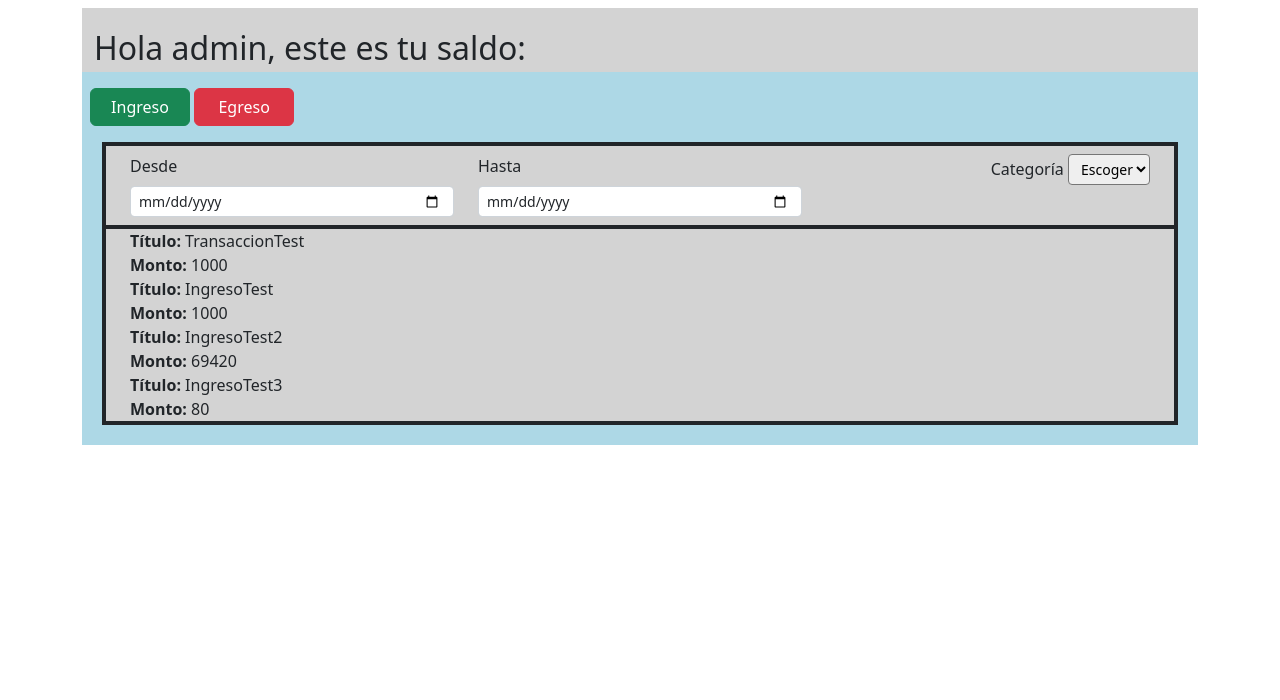
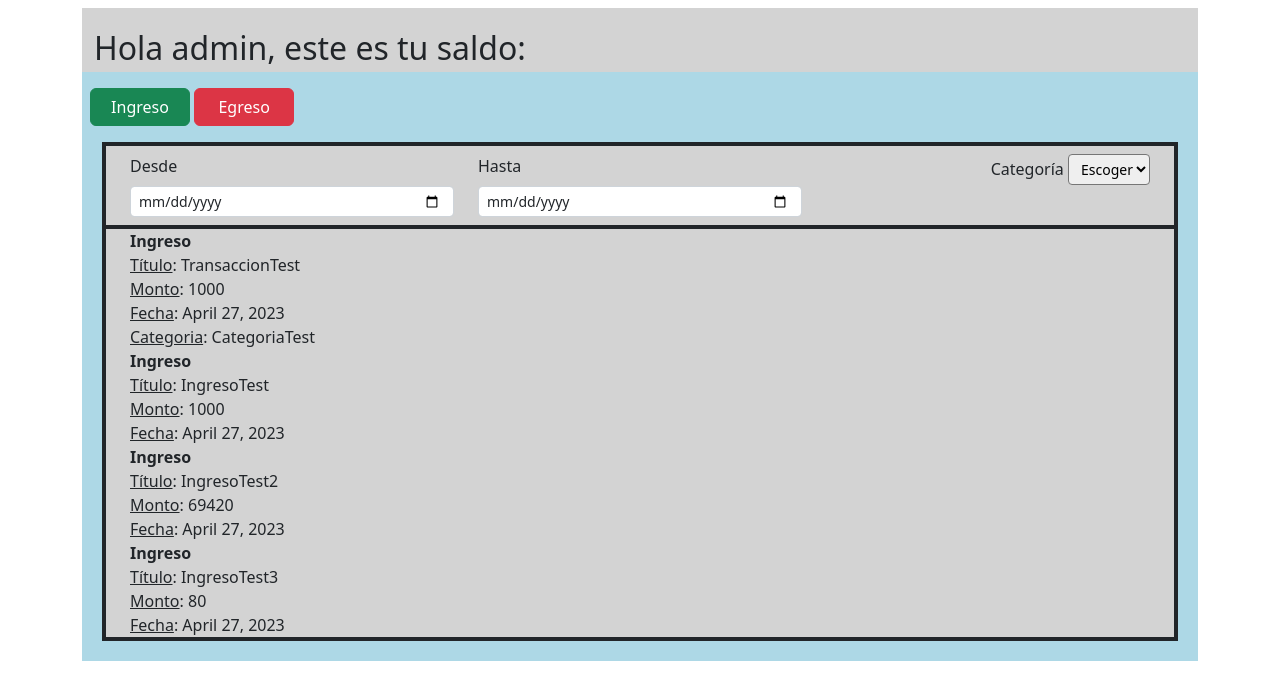
Before and after one commit to DCC-CC4401/2023-1-Grupo-27, a Django app: page /mainApp/ in a window 1280 px wide. Shown: the part 62-762 px from the top of the page. Run offline with Django 4.2, Linux system fonts and the light colour scheme; a user stored in the database is signed in; data comes from the database, SQL or seed files in the repository; both versions use the stored data as it was after the commit.

Commit message:
Feat: Added ingresar functionality to the view, also did some modification to the index.html

```diff
--- a/FinanceManager/mainApp/templates/index.html
+++ b/FinanceManager/mainApp/templates/index.html
@@ -95,17 +95,22 @@
                         <div class="col text-end">
                             <label for="categoriaEscoger" class="form-label">Categoría</label>
                             <select class="form-select-sm" aria-label="categoriaEscoger" id="categoriaEscoger">
-                                <option value="none">Escoger</option>
-                                <option value="1">One</option>
-                                <option value="2">Two</option>
-                                <option value="3">Three</option>
+                                <option value="''">Escoger</option>
+                                <option value="CategoriaUno">One</option>
+                                <option value="CategoriaDos">Two</option>
+                                <option value="CategoriaTres">Three</option>
                             </select>
                         </div>
                     </div>
                     <div class="row border border-dark border-2" style="background-color: lightgray; margin: auto;">
                         {% for transaccion in transacciones %}
-                        <span class="transacciones_nombre"><b>Título: </b>{{ transaccion.nombre }}</span></label>
-                        <span class="transaccion_monto"><b>Monto: </b>{{ transaccion.monto }}</span>
+                            <span class="transaccion_tipo"><b>{{ transaccion.tipo}}</b></span>
+                            <span class="transacciones_nombre"><u>Título</u>: {{ transaccion.nombre }}</span></label>
+                            <span class="transaccion_monto"><u>Monto</u>: {{ transaccion.monto }}</span>
+                            <span class="transaccion_fecha"><u>Fecha</u>: {{ transaccion.fecha }}</span>
+                            {% if transaccion.categoria != '' %}
+                                <span class="transaccion_categoria"><u>Categoria</u>: {{ transaccion.categoria }}</span>
+                            {% endif %}
                         {% endfor %}
                     </div>
                 </div>
@@ -174,30 +179,26 @@
                         <button type="button" class="btn-close" data-bs-dismiss="modal" aria-label="Close"></button>
                     </div>
                     <div class="modal-body">
-                        <form>
-                            <div class="mb-3">
-                                <label for="ingresoFecha" class="form-label">Fecha</label>
-                                <input type="date" class="form-control" id="ingresoFecha" required>
-                            </div>
-                            <div class="mb-3">
-                                <label for="ingresoCategoria" class="form-label">Categoría</label>
-                                <select class="form-select" aria-label="categoria" id="ingresoCategoria" required>
-                                    <option value="">Elija categoría</option>
-                                    <option value="1">One</option>
-                                    <option value="2">Two</option>
-                                    <option value="3">Three</option>
-                                </select>
-                            </div>
+                        <form action="" method="post">
+                            {% csrf_token %}
                             <div class="mb-3">
                                 <label for="ingresoTitulo" class="form-label">Título</label>
-                                <input type="text" class="form-control" id="ingresoTitulo" required>
+                                <input type="text" class="form-control" id="ingresoTitulo" placeholder="Asigne un titulo a su ingreso" name="titulo" required>
                             </div>
                             <label for="ingresoMonto" class="form-label">Monto</label>
                             <div class="input-group mb-3">
                                 <span class="input-group-text">$</span>
-                                <input type="text" class="form-control" aria-label="ingresoMonto" required>
-                              </div>
-                            <button type="submit" class="btn btn-primary">Añadir ingreso</button>
+                                <input type="text" class="form-control" aria-label="ingresoMonto" placeholder="Ingrese el monto de su ingreso" name="monto" required>
+                            </div>
+                            <div class="mb-3">
+                                <label for="ingresoCategoria" class="form-label">Categoría (Opcional)</label>
+                                <input type="text" class="form-control" id="ingresoCategoria" placeholder="Asigne una categoria a su ingreso" name="categoria">
+                            </div>
+                            <div class="mb-3">
+                                <label for="ingresoFecha" class="form-label">Fecha (Opcional)</label>
+                                <input type="date" class="form-control" id="ingresoFecha" name="fecha">
+                            </div>
+                            <button type="submit" name="ingreso" class="btn btn-primary">Añadir ingreso</button>
                         </form>
                     </div>
                 </div>
--- a/FinanceManager/mainApp/views.py
+++ b/FinanceManager/mainApp/views.py
@@ -13,6 +13,18 @@ def index(request):
         user = request.user # Obtenemos el usuario
         transacciones = Transaccion.objects.filter(usuario=user.id) # Obtener transacciones del usuario
         return render(request, "index.html", {"transacciones": transacciones, "user": user})
+    if request.method == "POST":
+        if "ingreso" in request.POST:
+            titulo = request.POST["titulo"]  # titulo de la transaccion
+            nombre_categoria = request.POST["categoria"]  # Nombre de la categoria, en caso de que no se especifique sera el string vacio por defecto
+            monto = request.POST["monto"]  # Monto del ingreso
+            fecha = request.POST["fecha"] # Fecha de la transaccion
+            if request.user.is_authenticated: # Creamos la transaccion con los datos obtenidos si el usuario esta autenticado
+                if fecha != "": # Caso de que no se ingrese una fecha
+                    nueva_transaccion = Transaccion(nombre=titulo, tipo='Ingreso', categoria=nombre_categoria, monto=monto, fecha=fecha, usuario=request.user)
+                else:
+                    nueva_transaccion = Transaccion(nombre=titulo, tipo='Ingreso', categoria=nombre_categoria, monto=monto, usuario=request.user)
+                nueva_transaccion.save()  # Se guarda la transaccion en base de datos
 
     return redirect("/mainApp")
 
```
Also changed, not shown: FinanceManager/db.sqlite3.
